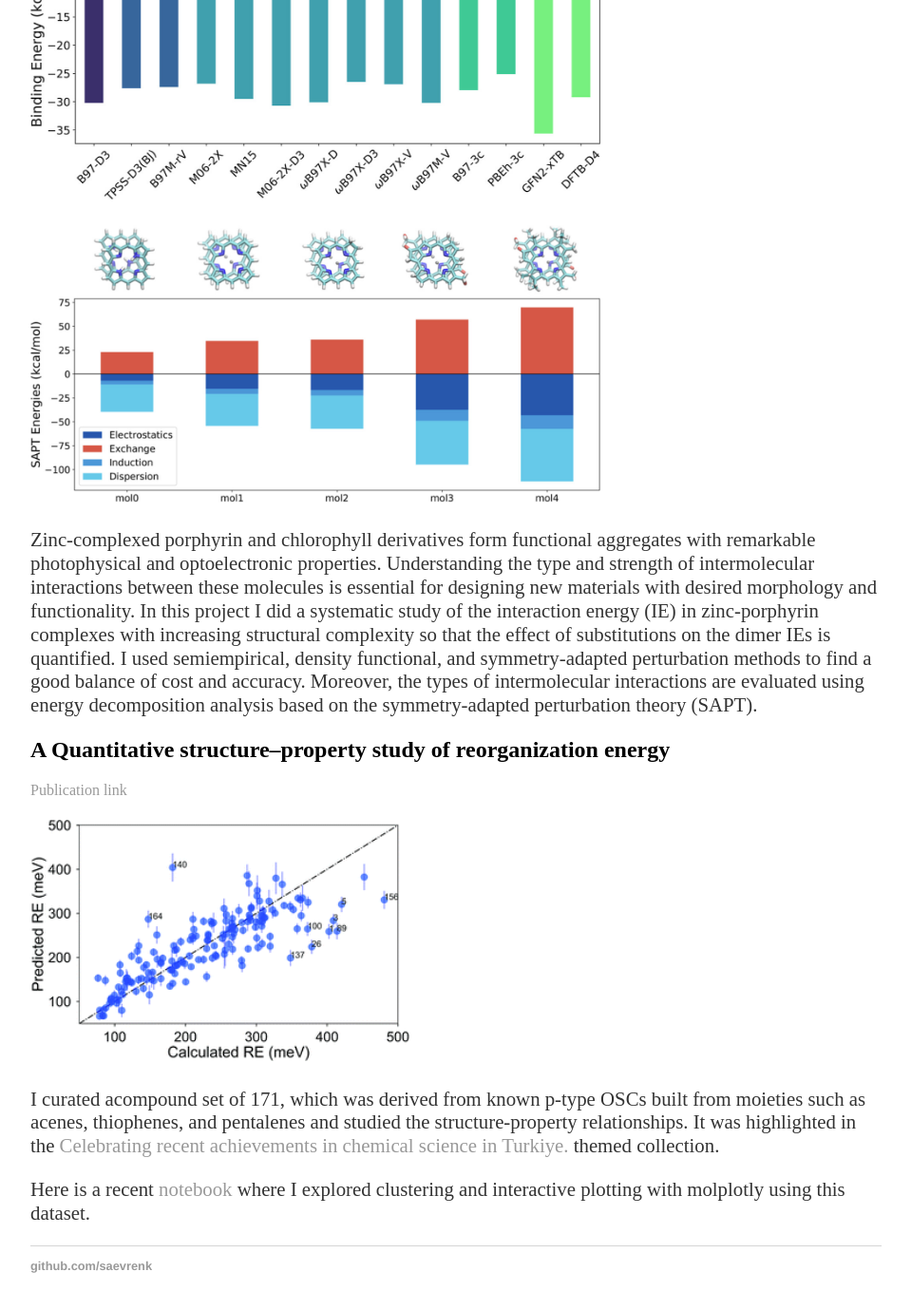
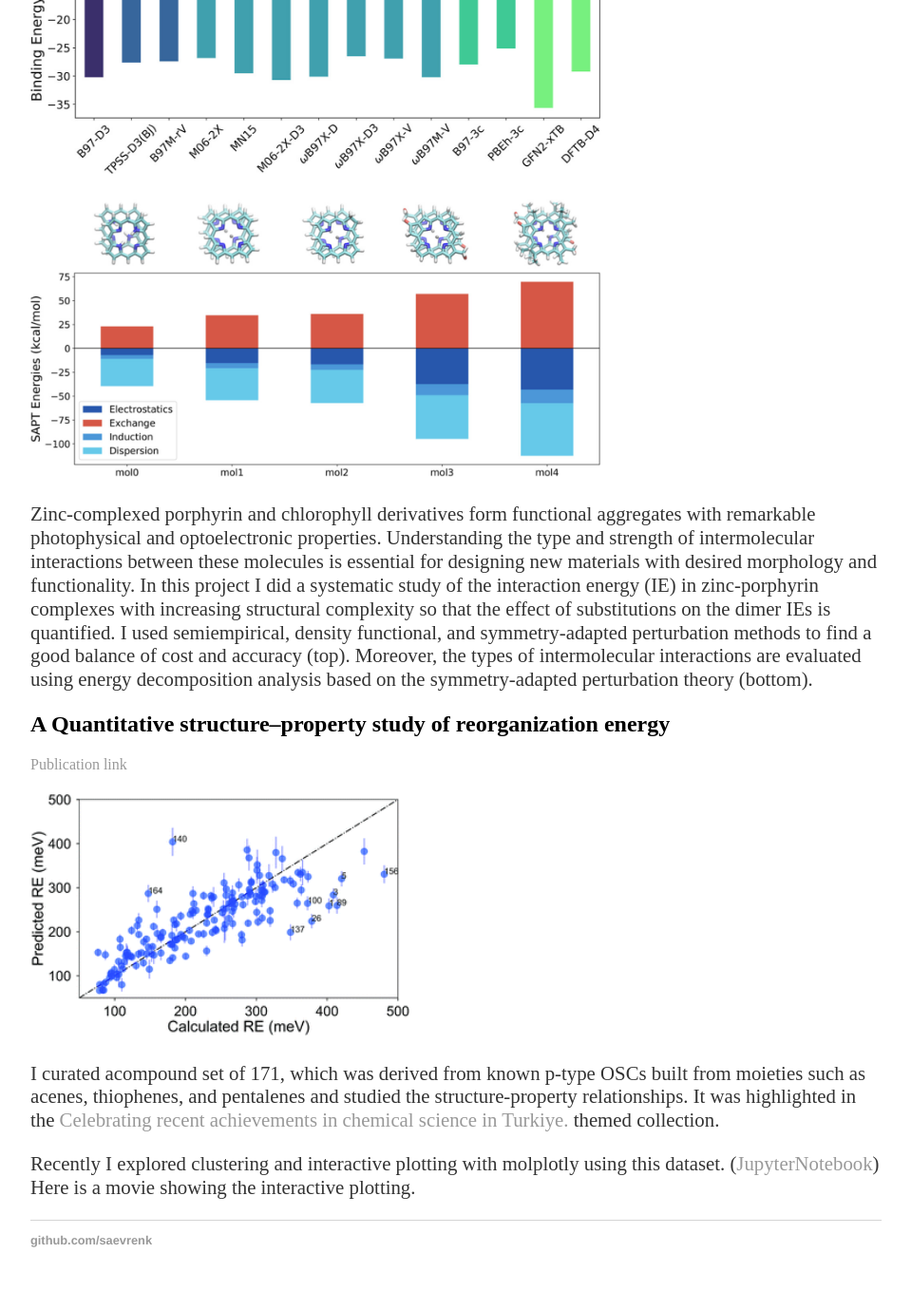
Before and after one commit to saevrenk/saevrenk.github.io, a Jekyll site: the page built from index.html, in a window 1280 px wide and 1400 px high, scrolled down 2084 px. Shown: the top 1379 px of the window at 95% size, without its empty margins (160-1119 px from the left). Built offline with Jekyll 4.4.1, drawn with Linux system fonts in a browser that asks for light colours; some of the changed text lies outside the part shown.

```diff
--- a/index.html
+++ b/index.html
@@ -64,8 +65,8 @@
 		I did a systematic study of the interaction energy (IE) in zinc-porphyrin complexes with
 		increasing structural complexity so that the effect of substitutions on the dimer IEs is quantified.
 		I used semiempirical, density functional, and symmetry-adapted perturbation methods to find a
-		good balance of cost and accuracy. Moreover, the types of intermolecular interactions are
-		evaluated using energy decomposition analysis based on the symmetry-adapted perturbation theory (SAPT).
+		good balance of cost and accuracy (top). Moreover, the types of intermolecular interactions are
+		evaluated using energy decomposition analysis based on the symmetry-adapted perturbation theory (bottom).
 	</p>
 </div>
 
@@ -82,8 +83,10 @@
 			Celebrating recent achievements in chemical science in Turkiye.</a> themed collection.
 
 	</p>
-	<p>Here is a recent <a href="https://github.com/saevrenk/molecular_scs">notebook</a>
-		where I explored clustering and
-		interactive plotting with molplotly using this dataset.</p>
+	<p>Recently I explored clustering and
+		interactive plotting with molplotly using this dataset.
+		(<a href="https://github.com/saevrenk/molecular_scs">JupyterNotebook</a>) Here is a movie showing the
+		interactive plotting.
+	</p>
 
 </div>
```
Also changed, not shown: other parts of index.html (+4 -3 lines), _posts/2023-03-14-Improvements for the fragmants repo.md (+2 -6 lines).
